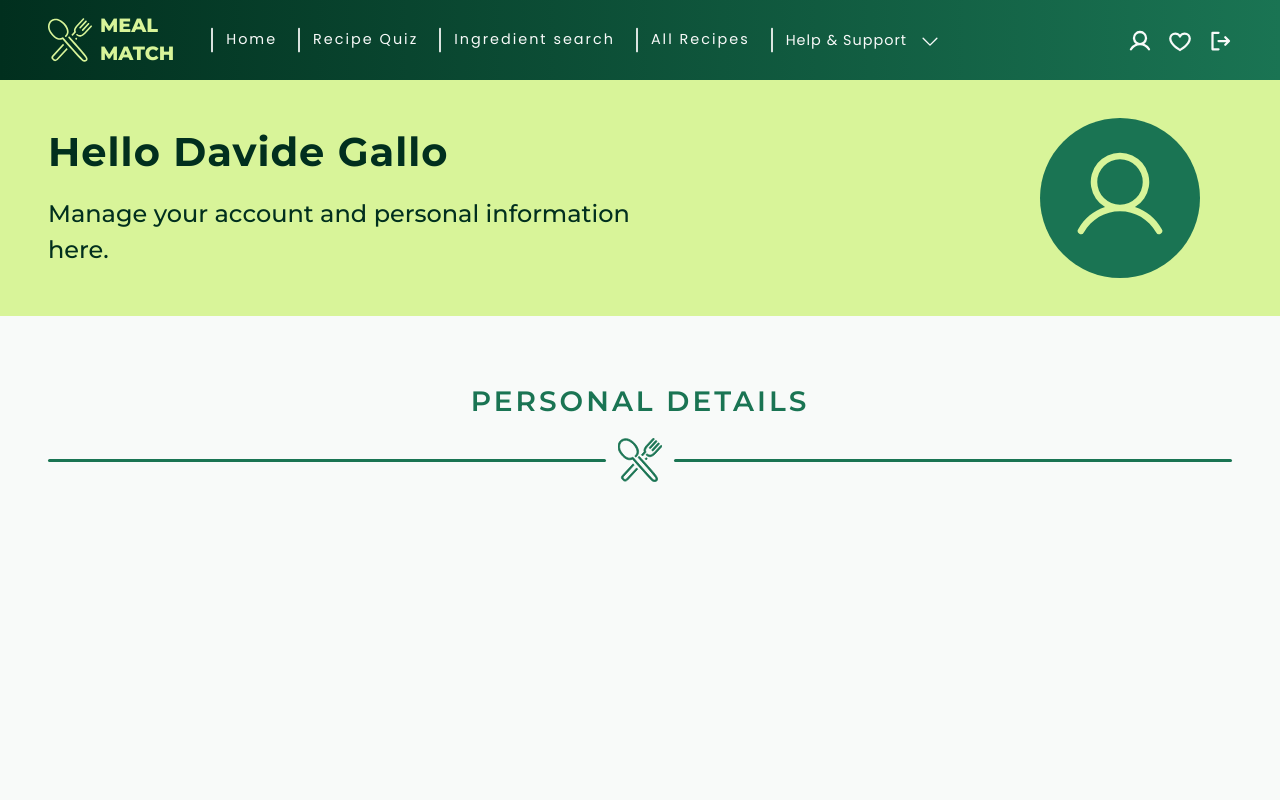
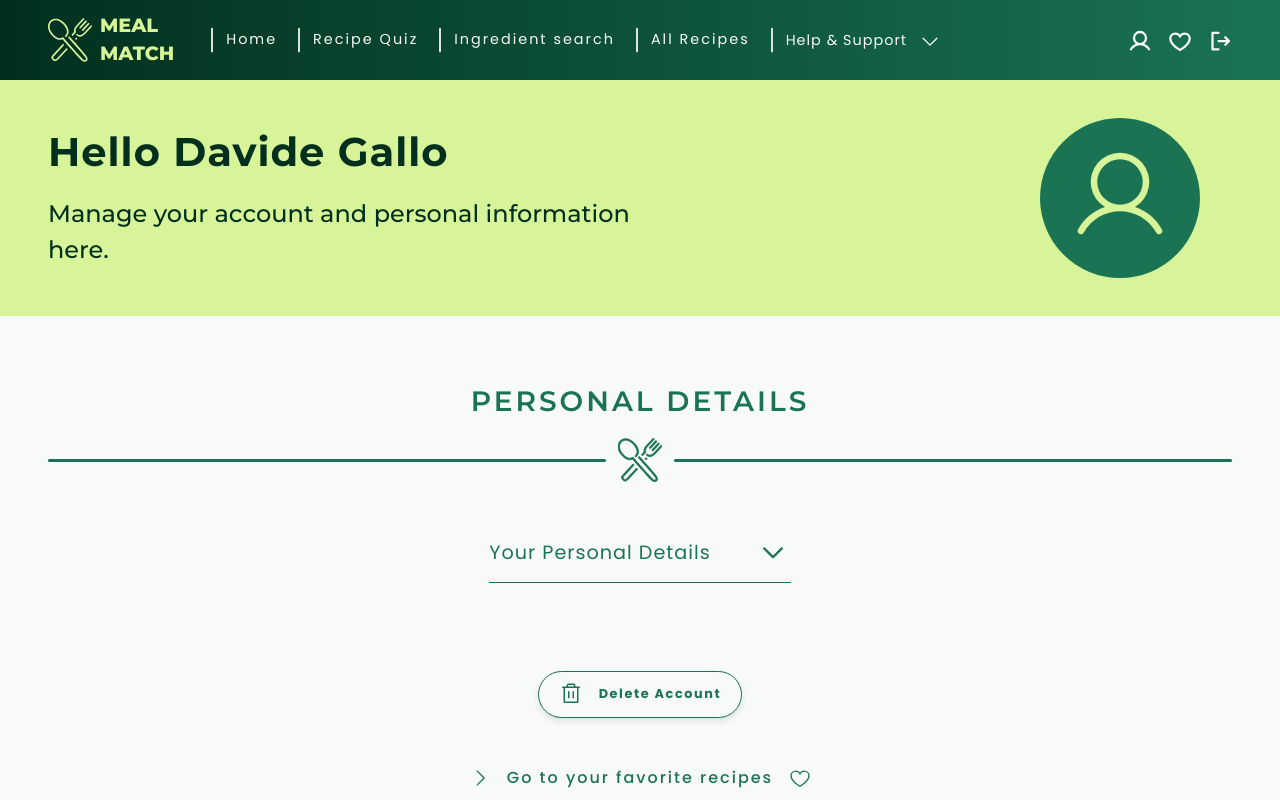
Before and after one commit to AnneKluytmans/novi-frontend-final-project-meal-match, a React (Vite) app: page /profile in a window 1280 px wide. Shown: the top 800 px of the page. Built offline with nearby package versions, Linux system fonts and the light colour scheme.

Commit message:
Implemented Profile Page with personal details content with styling

```diff
--- a/src/components/buttons/button/Button.css
+++ b/src/components/buttons/button/Button.css
@@ -25,3 +25,15 @@
     background: var(--dark);
     background: linear-gradient(90deg, var(--dark) 0%, var(--primary-dark) 100%);
 }
+
+
+.btn__transparent {
+    background-color: var(--light);
+    color: var(--primary-dark);
+    font-size: 0.8rem;
+    border: 1px solid var(--primary-dark);
+
+    display: flex;
+    align-items: center;
+    gap: 1rem;
+}
--- a/src/components/dropdowns/dropdown/Dropdown.css
+++ b/src/components/dropdowns/dropdown/Dropdown.css
@@ -2,6 +2,7 @@
     Table of Contents
     1. Global dropdown styling
     2. Dropdowns NavBar styling
+    3. Dropdown Profile page styling
  ////////////////////////*/
 
 /* ------------------------------- 1. Global dropdown styling -------------------------------- */
@@ -103,3 +104,27 @@
 .dropdown__hamburger-menu .dropdown__content {
     margin-top: 1rem;
 }
+
+
+
+/* ------------------------------- 3. Dropdown Profile page styling -------------------------------- */
+
+.dropdown__profile-page .dropdown__header {
+    color: var(--primary-dark);
+    font-size: 1.2rem;
+    letter-spacing: 1px;
+    border-bottom: 1px solid var(--primary-dark);
+
+    padding: 0 0.25rem 0.5rem 0;
+    gap: 3rem;
+}
+
+.dropdown__profile-page .dropdown__icon {
+    stroke: var(--primary-dark);
+    stroke-width: 8;
+}
+
+.dropdown__profile-page .dropdown__header:hover {
+    border-bottom: 2px solid var(--primary-dark);
+    font-weight: 500;
+}
--- a/src/index.css
+++ b/src/index.css
@@ -122,6 +122,15 @@ a:hover {
     font-weight: 600;
 }
 
+.go-to-link {
+    text-decoration: none;
+    display: flex;
+    align-items: center;
+    gap: 1rem;
+
+    margin-bottom: 1rem;
+}
+
 button {
     cursor: pointer;
     background: none;
--- a/src/pages/profilePage/Profile.css
+++ b/src/pages/profilePage/Profile.css
@@ -1 +1,10 @@
 /* ------------------------------- Profile page styling -------------------------------- */
+
+.btn-link-wrapper {
+    display: flex;
+    flex-direction: column;
+    align-items: center;
+    margin: 5rem 0 1rem;
+
+    gap: 2.5rem;
+}
--- a/src/pages/profilePage/Profile.jsx
+++ b/src/pages/profilePage/Profile.jsx
@@ -1,10 +1,19 @@
-import { User } from '@phosphor-icons/react';
+import { Link } from 'react-router-dom';
+import { CaretDown, CaretUp, CaretRight, Heart, Trash, User } from '@phosphor-icons/react';
 import Header from '../../components/header/Header.jsx';
 import SectionDivider from '../../components/misc/sectionDivider/SectionDivider.jsx';
+import Dropdown from '../../components/dropdowns/dropdown/Dropdown.jsx';
+import Button from '../../components/buttons/button/Button.jsx';
 import './Profile.css';
 
 function Profile() {
     const username = "Davide Gallo";
+    const email = "davidegallo@hotmail.com";
+    const password = "1bA23?jh6yJe9!";
+
+    function deleteAccount() {
+        console.log("Account is deleted");
+    }
 
     return (
         <>
@@ -16,6 +25,30 @@ function Profile() {
             <section className="outer-content-container">
                 <div className="inner-content-container__column">
                     <SectionDivider title="Personal details"/>
+                    <Dropdown
+                        title="Your Personal Details"
+                        openIcon={<CaretUp size={28}/>}
+                        closedIcon={<CaretDown size={28}/>}
+                        className="dropdown__profile-page"
+                    >
+                        <h4>{username}</h4>
+                        <h4>{email}</h4>
+                        <h4>{password}</h4>
+                    </Dropdown>
+                    <div className="btn-link-wrapper">
+                        <Button
+                            onClick={deleteAccount}
+                            className="btn btn__transparent"
+                        >
+                            <Trash size={24} />
+                            Delete Account
+                        </Button>
+                        <Link to="/favorite-recipes" className="go-to-link">
+                            <CaretRight size={22} />
+                            Go to your favorite recipes
+                            <Heart size={22} />
+                        </Link>
+                    </div>
                 </div>
             </section>
         </>
```
